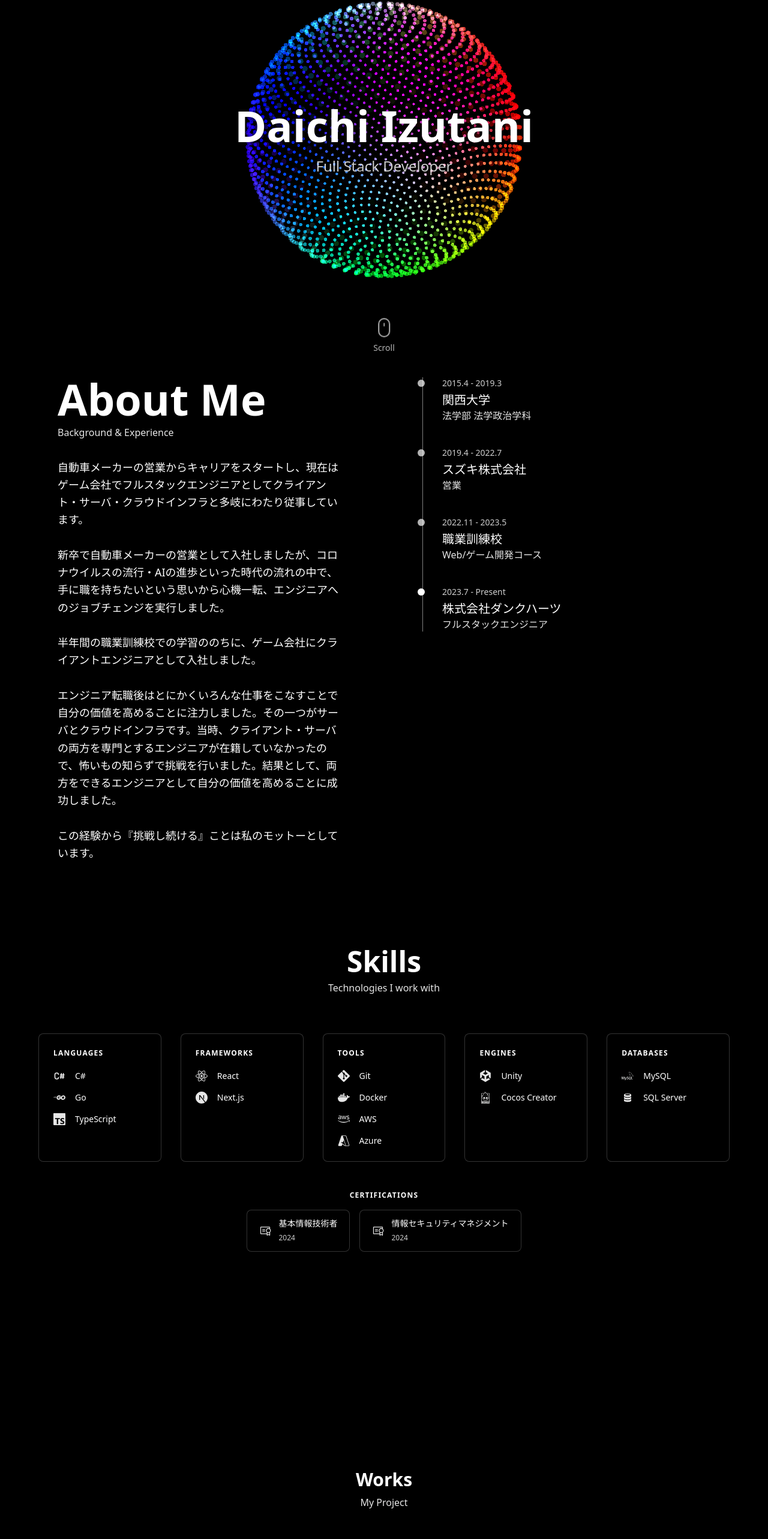
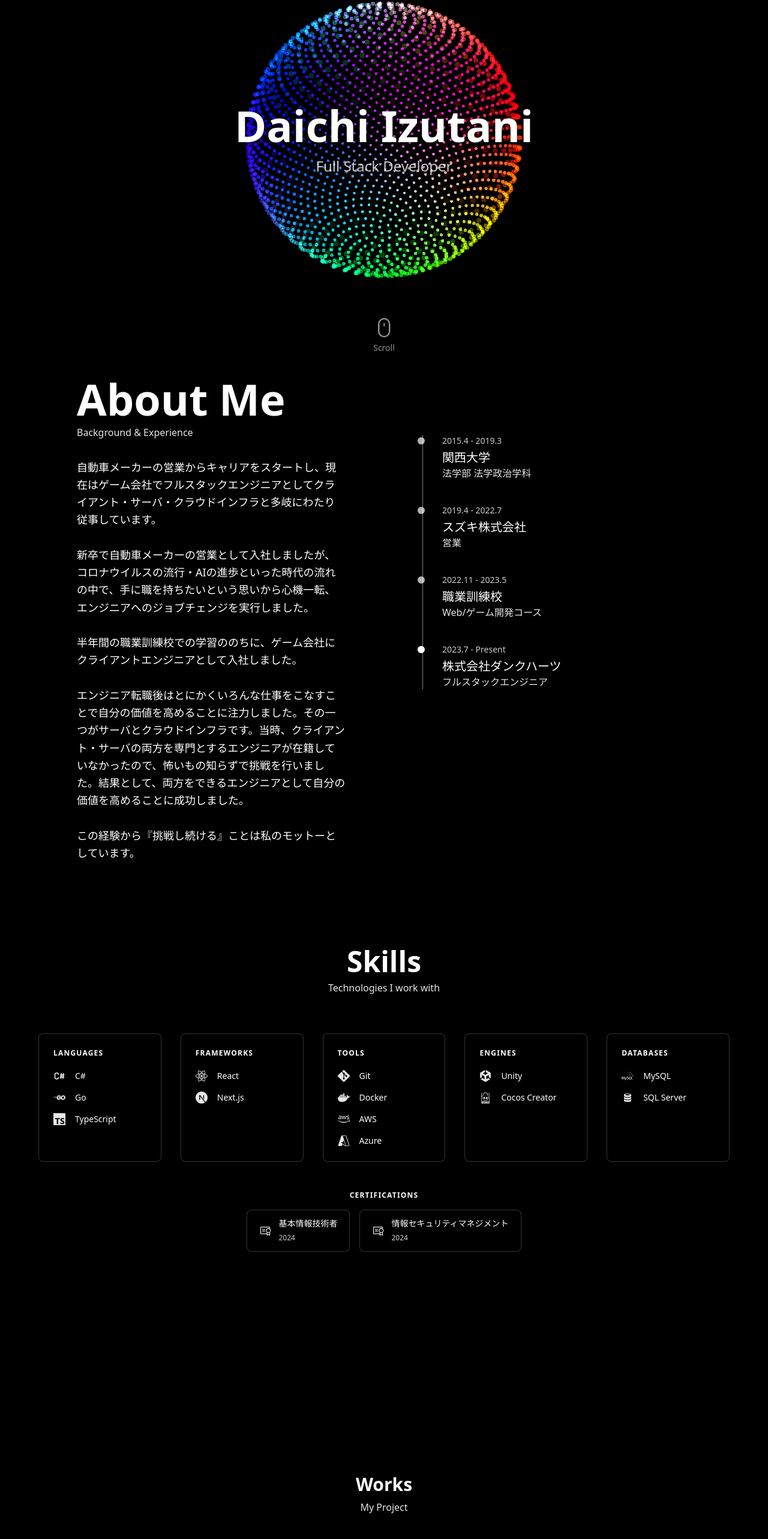
Before and after one commit to izoizo2000/portfolio-site, a Next.js app: page / in a window 1280 px wide. Shown: the part 167-2733 px from the top of the page at 60% size. Built offline with nearby package versions, Linux system fonts and the light colour scheme.

Commit message:
feat: 見栄え調整

```diff
--- a/src/components/sections/AboutSection.tsx
+++ b/src/components/sections/AboutSection.tsx
@@ -7,7 +7,7 @@ export function AboutSection() {
             id="about"
             className="h-screen snap-start snap-always flex items-center relative px-8 md:px-16"
         >
-            <div className="w-full max-w-6xl mx-auto grid md:grid-cols-2 gap-16">
+            <div className="w-full max-w-6xl mx-auto grid md:grid-cols-2 gap-16 bg-black/20 rounded-2xl p-8">
                 {/* 左: タイトル＆説明 */}
                 <div className="p-8">
                     <div className="mb-8">
@@ -24,7 +24,7 @@ export function AboutSection() {
                 </div>
 
                 {/* 右: 経歴 */}
-                <div className="p-8">
+                <div className="p-8 mt-24">
                     <div className="relative pl-8 border-l border-white/50">
                         <div className="space-y-10">
                             {CAREER.map(({ period, company, role, isCurrent }) => (
--- a/src/components/sections/WorkSection.tsx
+++ b/src/components/sections/WorkSection.tsx
@@ -6,8 +6,10 @@ export function WorkSection() {
             id="works"
             className="h-screen snap-start snap-always flex flex-col items-center justify-center relative"
         >
+            {/* コンテンツコンテナ */}
+            <div className="bg-black/20 rounded-2xl p-8">
                 {/* タイトル */}
-            <div className="mb-16 text-center">
+                <div className="mb-12 text-center">
                     <h2 className="text-3xl font-bold text-white drop-shadow-[0_2px_6px_rgba(0,0,0,0.9)]">
                         Works
                     </h2>
@@ -49,6 +51,7 @@ export function WorkSection() {
                     </div>
                 ))}
                 </div>
+            </div>
         </section>
     );
 }
```
Lines whose indentation alone changed are shown as unchanged.
